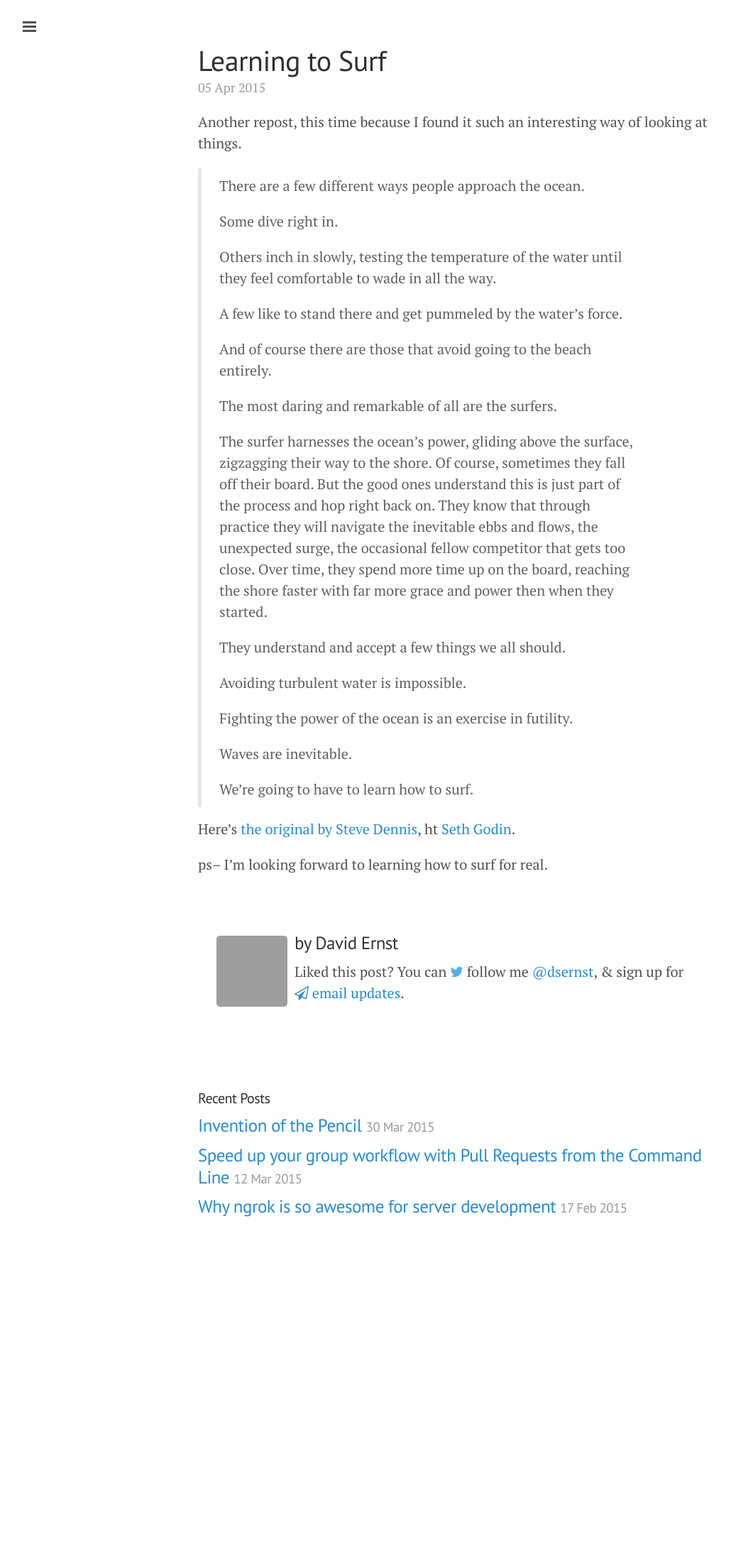
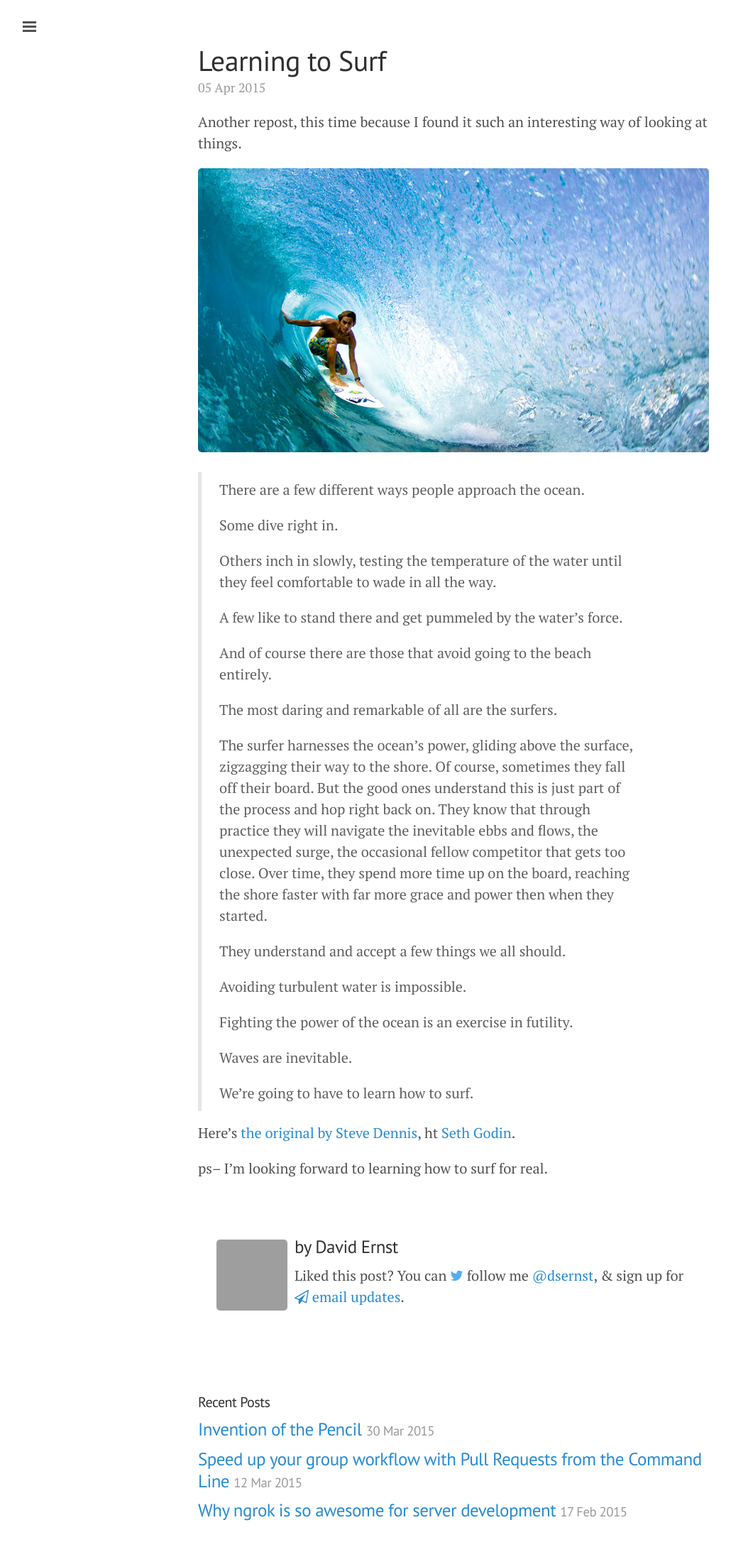
Before and after one commit to dsernst/quotes, a Jekyll site: the page built from _posts/2015-04-05-learning-to-surf.md, in a window 1280 px wide. Shown: the whole page at 71% size, without its empty margins (1-1031 px from the left). Built offline with Jekyll 4.4.1, drawn with Linux system fonts in a browser that asks for light colours; nearby versions of some CDN libraries; comment, search, counter and statistics services are not loaded; before the commit the page ends 1775 px from its top, so only the background shows below that; grey boxes are pictures that could not be loaded.

Commit message:
add image to Learning to Surf

```diff
--- a/_posts/2015-04-05-learning-to-surf.md
+++ b/_posts/2015-04-05-learning-to-surf.md
@@ -6,6 +6,8 @@ categories: [inspiration, repost, Seth Godin, courage]
 ---
 
 Another repost, this time because I found it such an interesting way of looking at things.
+
+![learning to surf](/images/learning-to-surf.jpg)
 
 >There are a few different ways people approach the ocean.
 >
```
Also changed, not shown: images/learning-to-surf.jpg (added).
